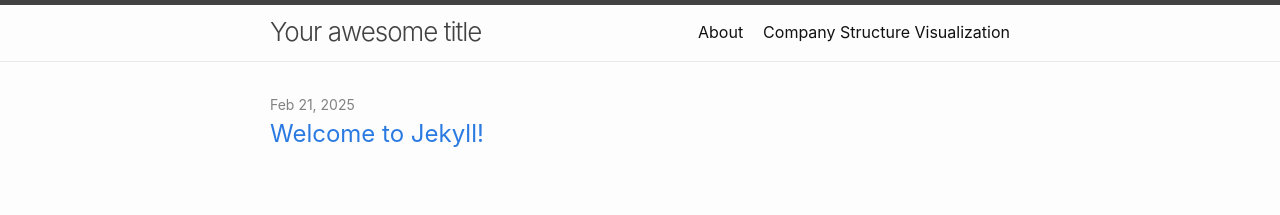
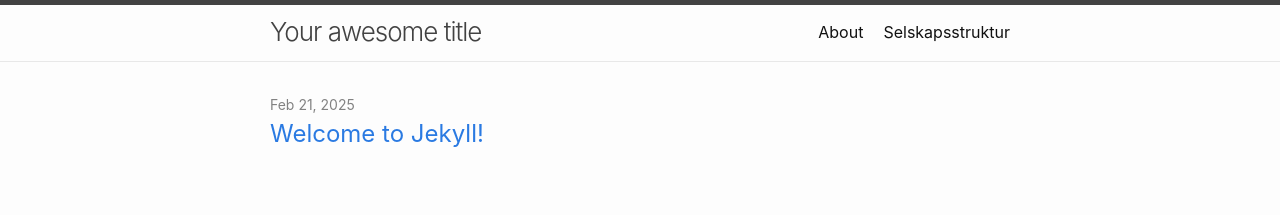
Before and after one commit to AdmiralDino/selskapsstruktur, a Jekyll site: the page built from index.md, in a window 1280 px wide. Shown: the top 215 px of the page. Built offline with Jekyll 4.4.1, drawn with Linux system fonts in a browser that asks for light colours.

Commit message:
Fixed reference to selskapsstruktur.js in selskapsstruktur.html

```diff
--- a/selskapsstruktur.html
+++ b/selskapsstruktur.html
@@ -1,9 +1,9 @@
 ---
 layout: default
-title: Company Structure Visualization
+title: Selskapsstruktur
 ---
 
-<h1>Company Structure Visualization</h1>
+<h1>Selskapsstruktur</h1>
 
 <form id="company-form">
     <label for="company-data">Enter company structure JSON:</label><br>
@@ -13,4 +13,4 @@ title: Company Structure Visualization
 
 <div id="chart"></div>
 
-<script src="{{ site.baseurl }}/assets/js/company-structure.js"></script>
+<script src="{{ site.baseurl }}/assets/js/selskapsstruktur.js"></script>
```
